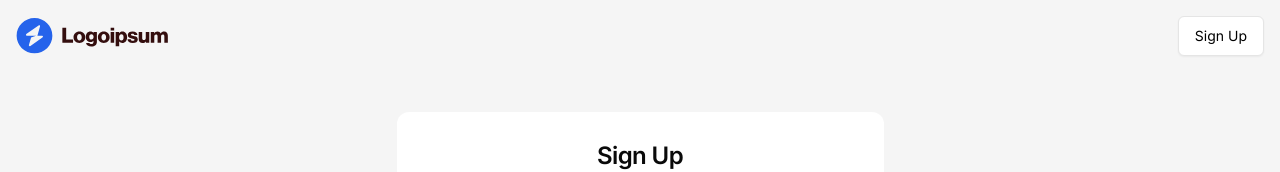
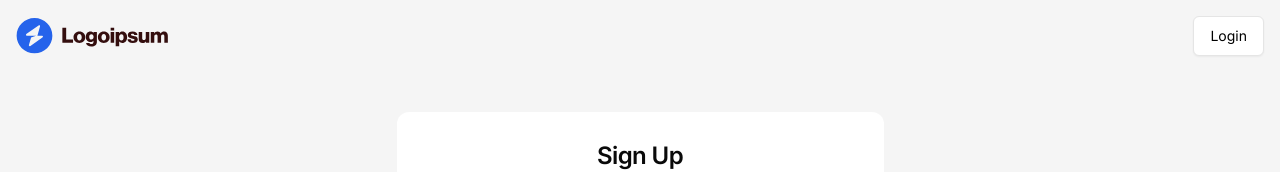
Before and after one commit to Kanishka2301/Jira-Clone, a Next.js app: page /sign-up in a window 1280 px wide. Shown: the top 172 px of the page. Built offline with nearby package versions, Linux system fonts and the light colour scheme.

Commit message:
initial commit

```diff
--- a/src/app/(auth)/layout.tsx
+++ b/src/app/(auth)/layout.tsx
@@ -1,18 +1,28 @@
+"use client";
 import { Button } from "@/components/ui/button";
 import Image from "next/image";
+import { usePathname } from "next/navigation";
+import Link from "next/link";
 
 interface AuthLayoutProps {
   children: React.ReactNode;
 }
 
 const AuthLayout = ({ children }: AuthLayoutProps) => {
+  const pathname = usePathname();
+  const isSignIn = pathname === "/sign-in";
+
   return (
     <main className="bg-neutral-100 min-h-screen">
       <div className="mx-auto max-w-screen-2x p-4">
         <nav className="flex justify-between items-center">
           <Image src="/logo.svg" alt="logo" width={152} height={56} />
           <div className="flex items-center gap-2">
-            <Button variant="secondary">Sign Up</Button>
+            <Button asChild variant="secondary">
+              <Link href={pathname === "/sign-in" ? "/sign-up" : "/sign-in"}>
+                {pathname === "/sign-in" ? "Sign Up" : "Login"}
+              </Link>
+            </Button>
           </div>
         </nav>
         <div className="flex flex-col items-center justify-center pt-4 md:pt-14">
```
